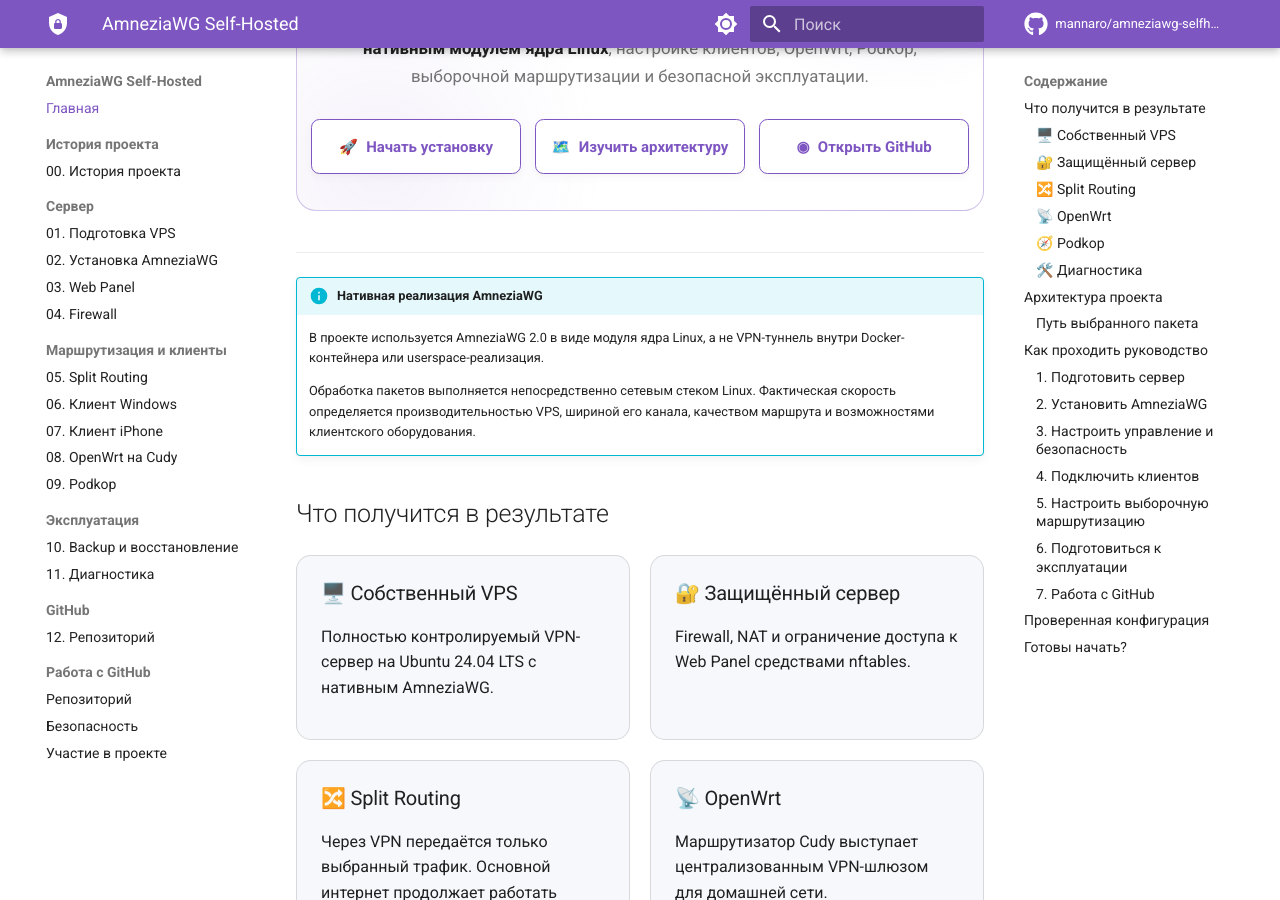
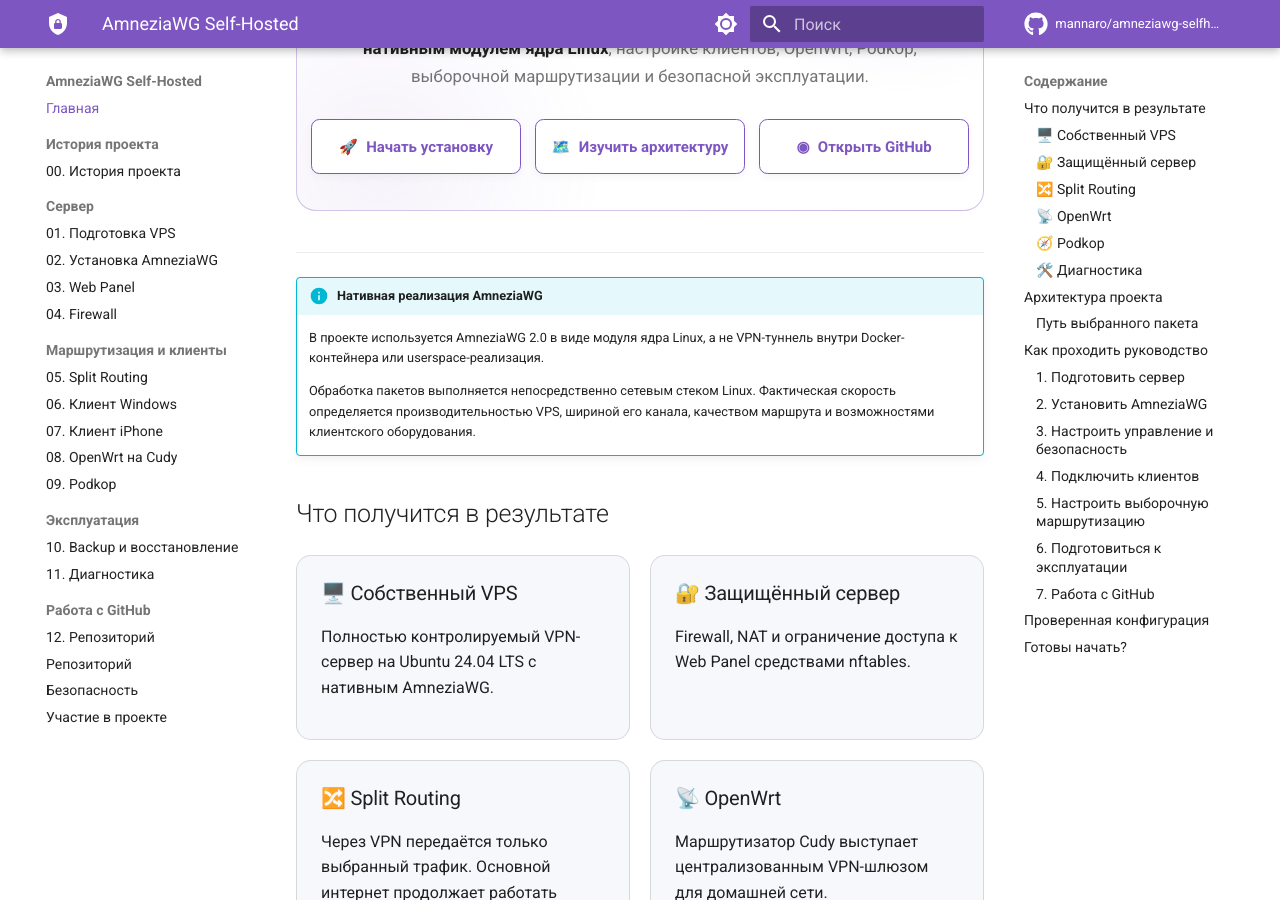
Before and after one commit to mannaro/amneziawg-selfhost, an MkDocs documentation site: the page built from docs/index.md, in a window 1280 px wide and 900 px high, scrolled down 374 px. Built offline with MkDocs 1.6.1 and Material for MkDocs 9.7.7, drawn with Linux system fonts in a browser that asks for light colours; comment, search, counter and statistics services are not loaded; some of the changed lines change nothing that is shown.

Commit message:
docs: reorganize GitHub navigation

```diff
--- a/mkdocs.yml
+++ b/mkdocs.yml
@@ -111,13 +111,14 @@
     - 10. Backup и восстановление: 10-backup-restore.md
     - 11. Диагностика: 11-troubleshooting.md
 
-  - GitHub:
+  - Работа с GitHub:
+    # Руководство
     - 12. Репозиторий: 12-repository-workflow.md
 
-  - Работа c GitHub:
-      - Репозиторий: https://github.com/mannaro/amneziawg-selfhost
-      - Безопасность: https://github.com/mannaro/amneziawg-selfhost/security/policy
-      - Участие в проекте: https://github.com/mannaro/amneziawg-selfhost/blob/main/CONTRIBUTING.md
+    # Информация о проекте
+    - Репозиторий: https://github.com/mannaro/amneziawg-selfhost
+    - Безопасность: https://github.com/mannaro/amneziawg-selfhost/security/policy
+    - Участие в проекте: https://github.com/mannaro/amneziawg-selfhost/blob/main/CONTRIBUTING.md
 
 extra:
   social:
```
